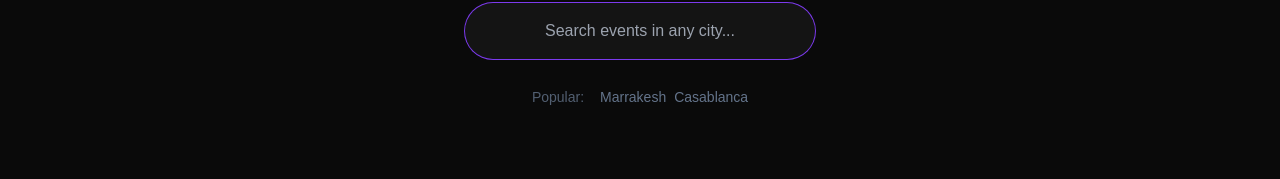
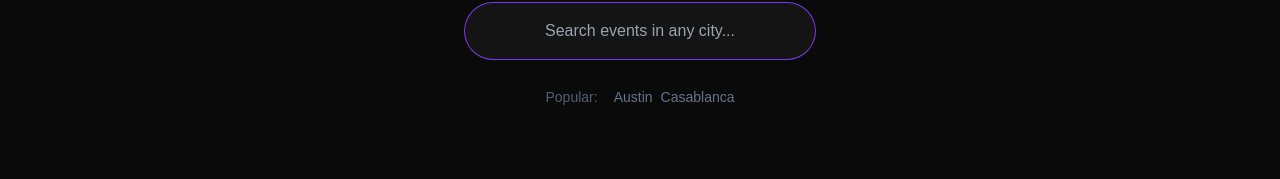
Before and after one commit to ayoubfatah/Eventify, a Next.js app: page / in a window 1280 px wide. Shown: the part 352-531 px from the top of the page. Built offline with nearby package versions, Linux system fonts and the light colour scheme; no server answers.

Commit message:
putting austin in popular cities

```diff
--- a/src/app/page.tsx
+++ b/src/app/page.tsx
@@ -18,7 +18,7 @@ export default async function Home() {
       <section className="text-[13px] xs:text-sm mt-4 flex gap-x-4 text-slate-500/80">
         <p>Popular:</p>
         <div className="space-x-2 text-slate-500">
-          <Link href={"/events/marrakesh"}>Marrakesh</Link>
+          <Link href={"/events/marrakesh"}>Austin</Link>
           <Link href={"/events/Casablanca"}>Casablanca</Link>
         </div>
       </section>
```
